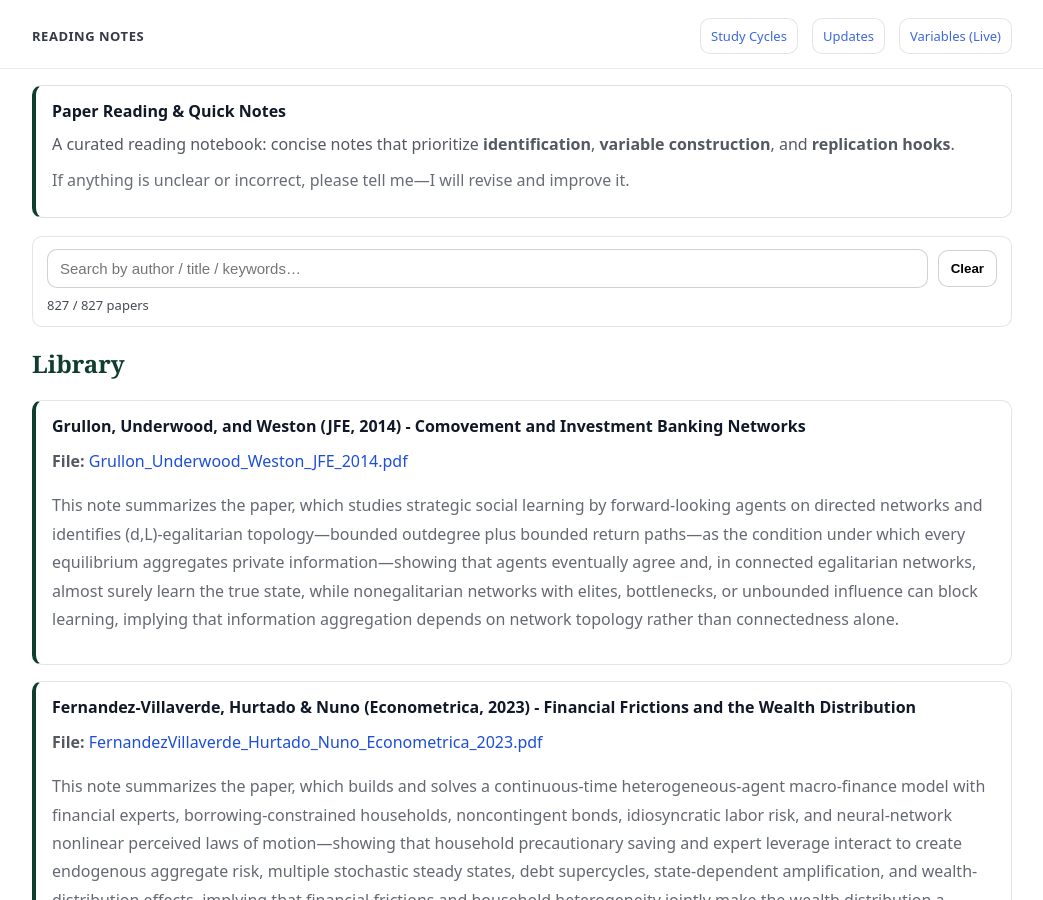
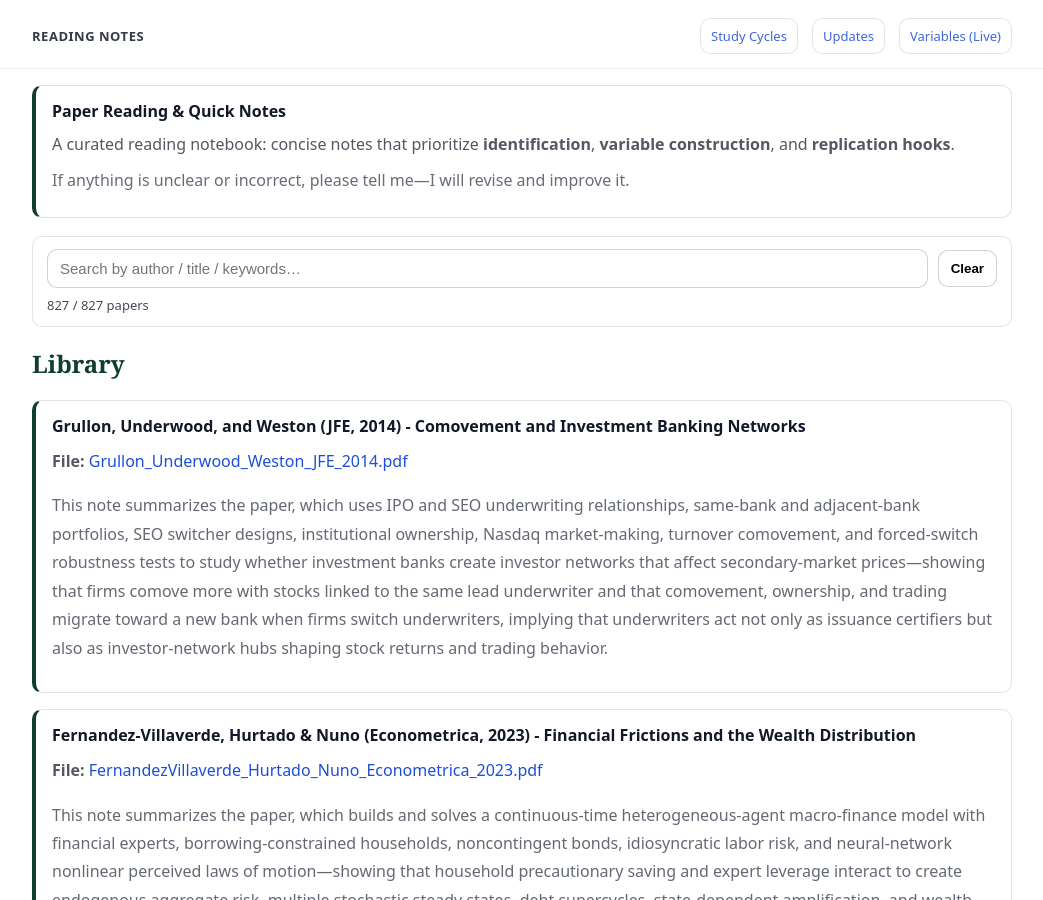
Before and after one commit to yaxinzn/study-archive, a Jekyll site: the page built from reading/index.md, in a window 1280 px wide and 900 px high. Shown: the whole window, without its empty margins (118-1161 px from the left). Built offline with Jekyll 4.4.1, drawn with Linux system fonts in a browser that asks for light colours.

Commit message:
Reading: add/update Grullon_Underwood_Weston_JFE_2014.pdf

```diff
--- a/_data/reading.yml
+++ b/_data/reading.yml
@@ -1,6 +1,6 @@
 - title: "Grullon, Underwood, and Weston (JFE, 2014) - Comovement and Investment Banking Networks"
   file: "Grullon_Underwood_Weston_JFE_2014.pdf"
-  desc: "This note summarizes the paper, which studies strategic social learning by forward-looking agents on directed networks and identifies (d,L)-egalitarian topology—bounded outdegree plus bounded return paths—as the condition under which every equilibrium aggregates private information—showing that agents eventually agree and, in connected egalitarian networks, almost surely learn the true state, while nonegalitarian networks with elites, bottlenecks, or unbounded influence can block learning, implying that information aggregation depends on network topology rather than connectedness alone."
+  desc: "This note summarizes the paper, which uses IPO and SEO underwriting relationships, same-bank and adjacent-bank portfolios, SEO switcher designs, institutional ownership, Nasdaq market-making, turnover comovement, and forced-switch robustness tests to study whether investment banks create investor networks that affect secondary-market prices—showing that firms comove more with stocks linked to the same lead underwriter and that comovement, ownership, and trading migrate toward a new bank when firms switch underwriters, implying that underwriters act not only as issuance certifiers but also as investor-network hubs shaping stock returns and trading behavior."
 
 - title: "Fernandez-Villaverde, Hurtado & Nuno (Econometrica, 2023) - Financial Frictions and the Wealth Distribution"
   file: "FernandezVillaverde_Hurtado_Nuno_Econometrica_2023.pdf"
```
